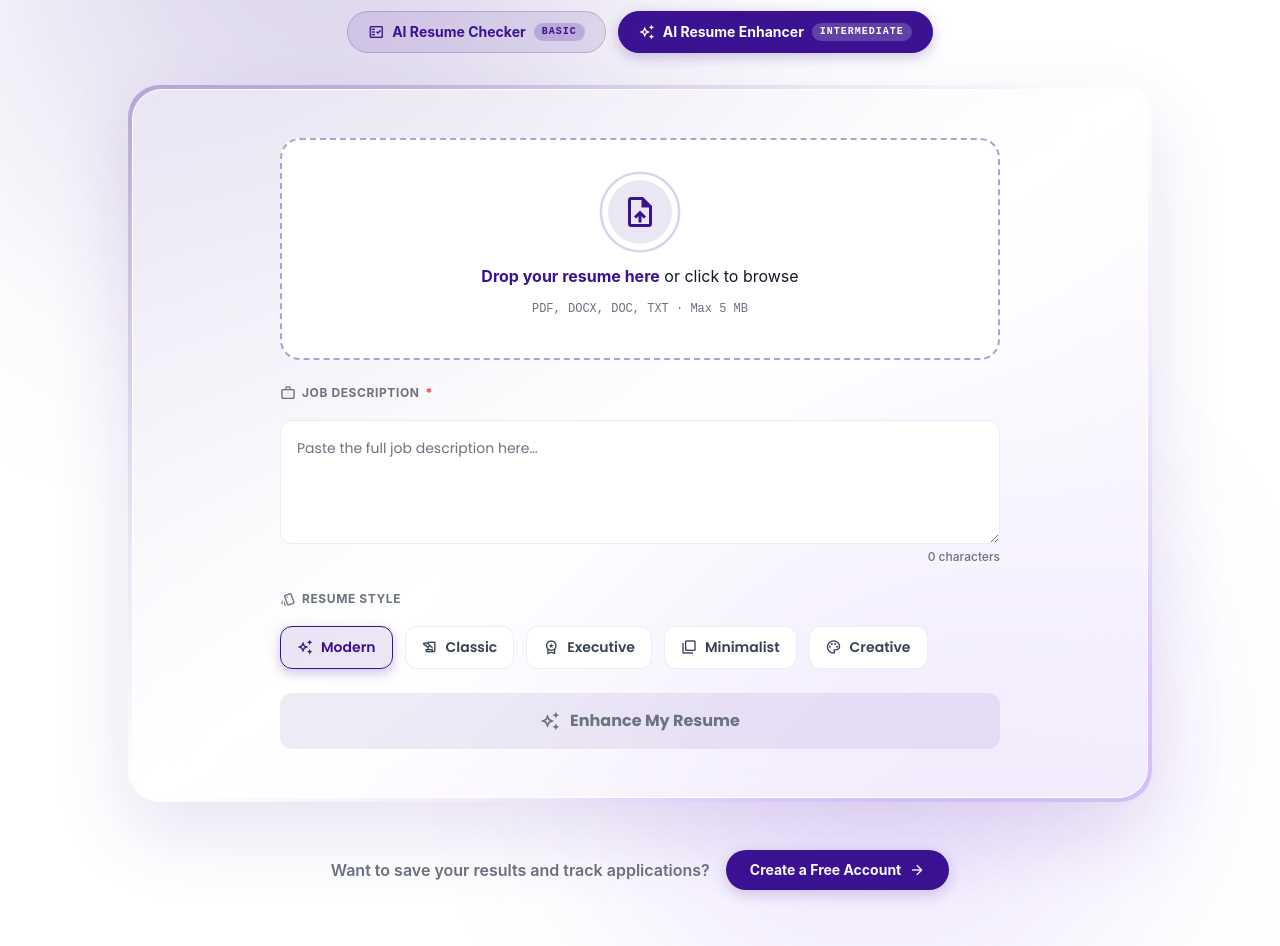
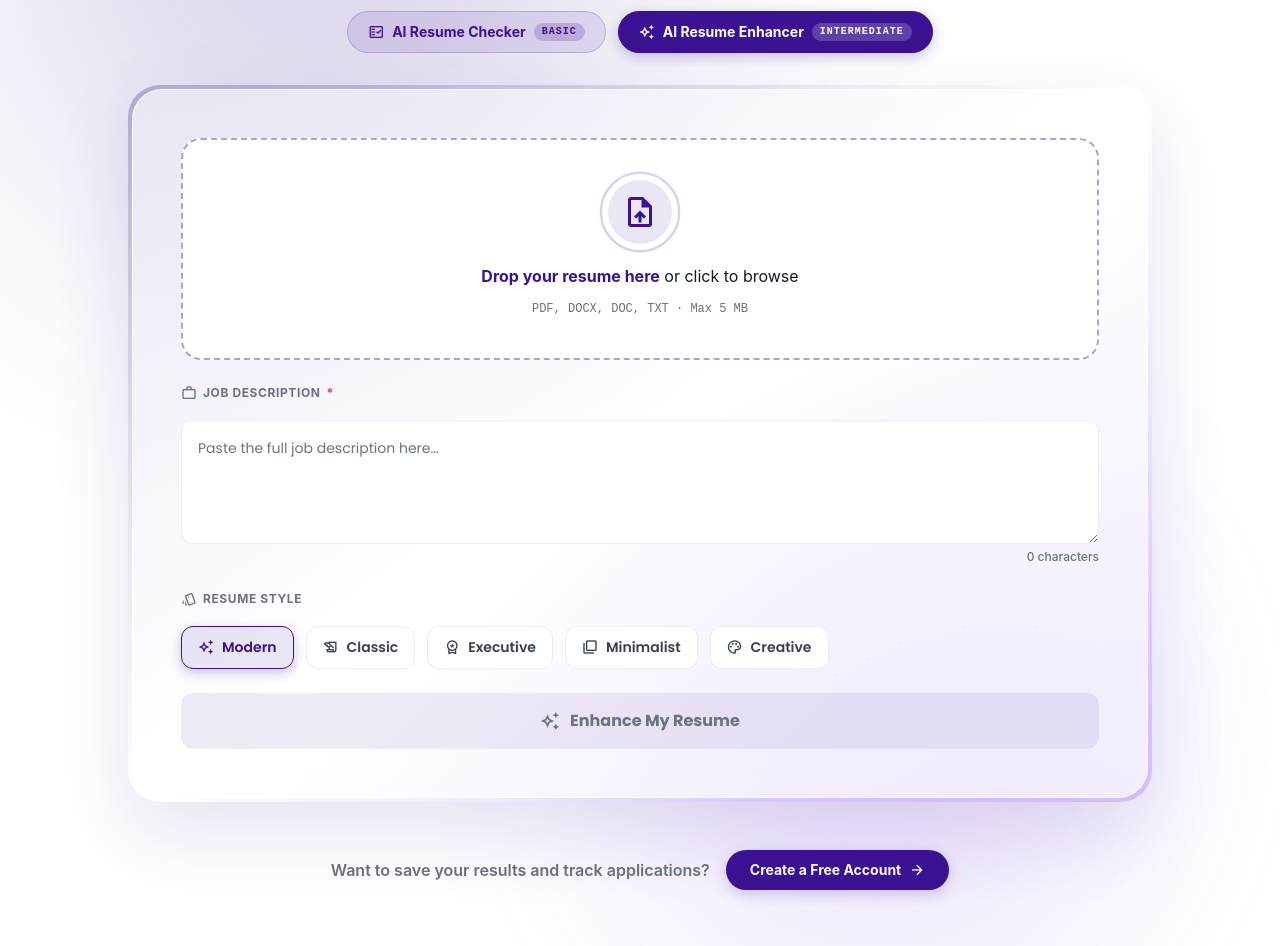
Before and after one commit to global-professional-certifications/grc-opening, a Next.js app in the folder client/: page / in a window 1280 px wide. Shown: the part 1340-2286 px from the top of the page. Built offline with nearby package versions, Linux system fonts and the light colour scheme; no server answers.

Commit message:
Fix Resume Upload UI/UX

```diff
--- a/client/styles/globals.css
+++ b/client/styles/globals.css
@@ -486,8 +486,6 @@ body {
 
 /* ── Container ──────────────────────────────────────────────── */
 .ra-container {
-  max-width: 720px;
-  margin: 0 auto;
   display: flex;
   flex-direction: column;
   gap: 24px;
```
